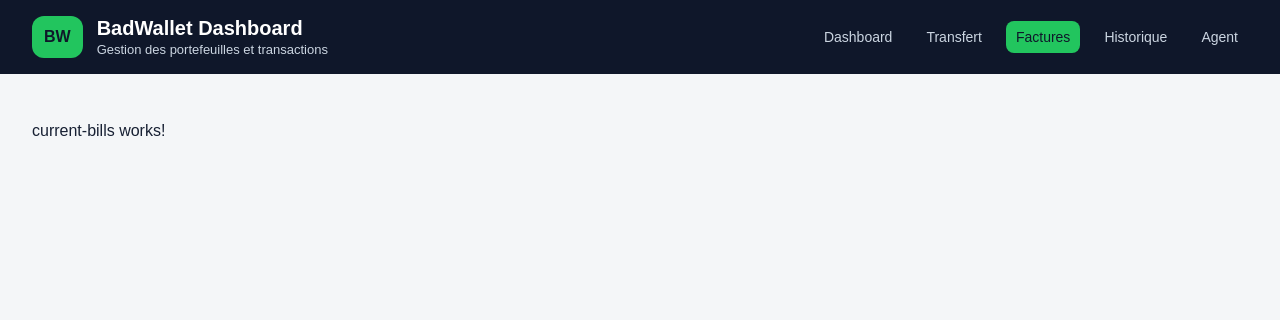
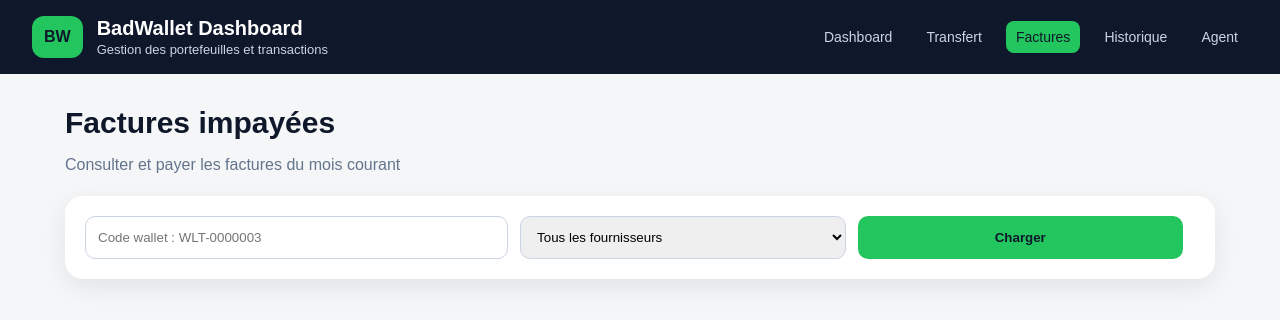
Before and after one commit to fadillawani/ExamenDESIGNPATTERN-S6, an Angular app in the folder badwallet-dashboard/: page /bills in a window 1280 px wide. Shown: the top 320 px of the page. Built offline with nearby package versions, Linux system fonts and the light colour scheme.

Commit message:
feat: add bills UI

```diff
--- a/badwallet-dashboard/src/app/core/services/billing-api.service.ts
+++ b/badwallet-dashboard/src/app/core/services/billing-api.service.ts
@@ -1,9 +1,26 @@
 import { Injectable } from '@angular/core';
+import { HttpClient, HttpParams } from '@angular/common/http';
+import { Observable } from 'rxjs';
+import { Bill } from '../models/bill.model';
 
 @Injectable({
   providedIn: 'root'
 })
 export class BillingApiService {
+  private readonly BASE_URL = 'http://localhost:8080/api/external/factures';
 
-  constructor() { }
+  constructor(private http: HttpClient) {}
+
+  getCurrentBills(walletCode: string, unite?: string): Observable<Bill[]> {
+    let params = new HttpParams();
+
+    if (unite) {
+      params = params.set('unite', unite);
+    }
+
+    return this.http.get<Bill[]>(
+      `${this.BASE_URL}/${walletCode}/current`,
+      { params }
+    );
+  }
 }
--- a/badwallet-dashboard/src/app/core/services/wallet-api.service.ts
+++ b/badwallet-dashboard/src/app/core/services/wallet-api.service.ts
@@ -27,6 +27,11 @@ export interface TransferRequest {
   senderPhone: string;
   receiverPhone: string;
   amount: number;
+}
+export interface PayFacturesRequest {
+  phoneNumber: string;
+  serviceName: string;
+  factureReferences: string[];
 }
 
 @Injectable({
@@ -79,6 +84,9 @@ transfer(payload: TransferRequest): Observable<string> {
     { responseType: 'text' }
   );
 }
+payFactures(payload: PayFacturesRequest): Observable<object> {
+  return this.http.post<object>(`${this.BASE_URL}/pay-factures`, payload);
+}
 
 
 }
--- a/badwallet-dashboard/src/app/features/bills/current-bills/current-bills.component.css
+++ b/badwallet-dashboard/src/app/features/bills/current-bills/current-bills.component.css
@@ -0,0 +1,115 @@
+.bills-page {
+  max-width: 1150px;
+  margin: 0 auto;
+}
+
+.page-header h2 {
+  margin: 0;
+  font-size: 30px;
+  color: #0f172a;
+}
+
+.page-header p {
+  color: #64748b;
+}
+
+.filter-card {
+  margin-top: 22px;
+  background: white;
+  padding: 20px;
+  border-radius: 18px;
+  box-shadow: 0 8px 24px rgba(15,23,42,.08);
+  display: grid;
+  grid-template-columns: 1.3fr 1fr 1fr auto;
+  gap: 12px;
+}
+
+input,
+select {
+  padding: 12px;
+  border: 1px solid #cbd5e1;
+  border-radius: 10px;
+}
+
+button {
+  background: #22c55e;
+  color: #0f172a;
+  border: none;
+  padding: 12px 18px;
+  border-radius: 10px;
+  font-weight: 800;
+  cursor: pointer;
+}
+
+button:disabled {
+  background: #cbd5e1;
+}
+
+.table-card {
+  margin-top: 22px;
+  background: white;
+  border-radius: 18px;
+  box-shadow: 0 8px 24px rgba(15,23,42,.08);
+  overflow: hidden;
+}
+
+table {
+  width: 100%;
+  border-collapse: collapse;
+}
+
+th {
+  background: #f8fafc;
+  color: #475569;
+  padding: 14px;
+  text-align: left;
+}
+
+td {
+  padding: 14px;
+  border-top: 1px solid #e2e8f0;
+}
+
+.amount {
+  font-weight: 800;
+  color: #16a34a;
+}
+
+.status {
+  background: #fee2e2;
+  color: #991b1b;
+  padding: 6px 10px;
+  border-radius: 999px;
+  font-weight: 700;
+}
+
+.actions {
+  padding: 18px;
+  border-top: 1px solid #e2e8f0;
+  display: flex;
+  justify-content: flex-end;
+}
+
+.success {
+  margin-top: 18px;
+  padding: 12px;
+  background: #dcfce7;
+  color: #166534;
+  border-radius: 10px;
+}
+
+.error {
+  margin-top: 18px;
+  padding: 12px;
+  background: #fee2e2;
+  color: #991b1b;
+  border-radius: 10px;
+}
+
+.info {
+  margin-top: 18px;
+  padding: 12px;
+  background: #eff6ff;
+  color: #1d4ed8;
+  border-radius: 10px;
+}
--- a/badwallet-dashboard/src/app/features/bills/current-bills/current-bills.component.html
+++ b/badwallet-dashboard/src/app/features/bills/current-bills/current-bills.component.html
@@ -1 +1,83 @@
-<p>current-bills works!</p>
+<section class="bills-page">
+  <div class="page-header">
+    <h2>Factures impayées</h2>
+    <p>Consulter et payer les factures du mois courant</p>
+  </div>
+
+  <form class="filter-card" [formGroup]="searchForm" (ngSubmit)="loadBills()">
+    <input
+      type="text"
+      formControlName="walletCode"
+      placeholder="Code wallet : WLT-0000003"
+    >
+
+    <select formControlName="unite">
+      <option value="">Tous les fournisseurs</option>
+      <option value="ISM">ISM</option>
+      <option value="WOYAFAL">WOYAFAL</option>
+    </select>
+
+    <button type="submit" [disabled]="loading">
+      Charger
+    </button>
+  </form>
+
+  <div class="helper" *ngIf="searchForm.value.walletCode">
+    Téléphone utilisé pour le paiement :
+    <strong>{{ phoneFromWalletCode(searchForm.value.walletCode) }}</strong>
+  </div>
+
+  <div *ngIf="successMessage" class="success">{{ successMessage }}</div>
+  <div *ngIf="errorMessage" class="error">{{ errorMessage }}</div>
+  <div *ngIf="loading" class="info">Traitement en cours...</div>
+
+  <div class="table-card" *ngIf="bills.length > 0">
+    <table>
+      <thead>
+        <tr>
+          <th></th>
+          <th>Référence</th>
+          <th>Service</th>
+          <th>Unité</th>
+          <th>Montant</th>
+          <th>Échéance</th>
+          <th>Statut</th>
+        </tr>
+      </thead>
+
+      <tbody>
+        <tr *ngFor="let bill of bills">
+          <td>
+            <input
+              type="checkbox"
+              [checked]="selectedReferences.has(bill.reference)"
+              (change)="toggleBill(bill.reference, $any($event.target).checked)"
+            >
+          </td>
+
+          <td>{{ bill.reference }}</td>
+          <td>{{ bill.serviceName }}</td>
+          <td>{{ bill.unite }}</td>
+          <td class="amount">{{ bill.amount | xof }}</td>
+          <td>{{ bill.dueDate }}</td>
+
+          <td>
+            <span class="status">
+              {{ bill.paid ? 'Payée' : 'Impayée' }}
+            </span>
+          </td>
+        </tr>
+      </tbody>
+    </table>
+
+    <div class="actions">
+      <button
+        type="button"
+        (click)="paySelectedBills()"
+        [disabled]="loading || selectedReferences.size === 0"
+      >
+        Payer les factures sélectionnées
+      </button>
+    </div>
+  </div>
+</section>
--- a/badwallet-dashboard/src/app/features/bills/current-bills/current-bills.component.ts
+++ b/badwallet-dashboard/src/app/features/bills/current-bills/current-bills.component.ts
@@ -1,11 +1,107 @@
 import { Component } from '@angular/core';
+import { CommonModule } from '@angular/common';
+import { FormBuilder, FormGroup, ReactiveFormsModule, Validators } from '@angular/forms';
+
+import { BillingApiService } from '../../../core/services/billing-api.service';
+import { WalletApiService } from '../../../core/services/wallet-api.service';
+import { Bill } from '../../../core/models/bill.model';
+import { XofPipe } from '../../../shared/pipes/xof.pipe';
 
 @Component({
   selector: 'app-current-bills',
-  imports: [],
+  standalone: true,
+  imports: [CommonModule, ReactiveFormsModule, XofPipe],
   templateUrl: './current-bills.component.html',
   styleUrl: './current-bills.component.css'
 })
 export class CurrentBillsComponent {
+  searchForm!: FormGroup;
 
+  bills: Bill[] = [];
+  selectedReferences = new Set<string>();
+
+  loading = false;
+  successMessage = '';
+  errorMessage = '';
+
+  constructor(
+    private fb: FormBuilder,
+    private billingApiService: BillingApiService,
+    private walletApiService: WalletApiService
+  ) {
+    this.searchForm = this.fb.group({
+      phoneNumber: ['', Validators.required],
+      walletCode: ['', Validators.required],
+      unite: ['']
+    });
+  }
+
+  loadBills(): void {
+    if (this.searchForm.invalid) {
+      this.searchForm.markAllAsTouched();
+      return;
+    }
+
+    this.loading = true;
+    this.errorMessage = '';
+    this.successMessage = '';
+    this.selectedReferences.clear();
+
+    const walletCode = this.searchForm.value.walletCode;
+    const unite = this.searchForm.value.unite || undefined;
+
+    this.billingApiService.getCurrentBills(walletCode, unite).subscribe({
+      next: response => {
+        this.bills = response;
+        this.loading = false;
+      },
+      error: () => {
+        this.errorMessage = 'Impossible de charger les factures.';
+        this.loading = false;
+      }
+    });
+  }
+
+  toggleBill(reference: string, checked: boolean): void {
+    if (checked) {
+      this.selectedReferences.add(reference);
+    } else {
+      this.selectedReferences.delete(reference);
+    }
+  }
+
+  paySelectedBills(): void {
+    if (this.selectedReferences.size === 0) {
+      this.errorMessage = 'Veuillez sélectionner au moins une facture.';
+      return;
+    }
+
+    this.loading = true;
+    this.errorMessage = '';
+    this.successMessage = '';
+
+    this.walletApiService.payFactures({
+     phoneNumber: this.phoneFromWalletCode(this.searchForm.value.walletCode),
+      serviceName: this.searchForm.value.unite || 'ISM',
+      factureReferences: Array.from(this.selectedReferences)
+    }).subscribe({
+      next: () => {
+        this.successMessage = 'Factures payées avec succès.';
+        this.selectedReferences.clear();
+        this.loadBills();
+      },
+      error: () => {
+        this.errorMessage = 'Erreur lors du paiement des factures.';
+        this.loading = false;
+      }
+    });
+  }
+
+  normalizePhone(phone: string): string {
+    return phone.replace(/\s+/g, '');
+  }
+  phoneFromWalletCode(walletCode: string): string {
+  const id = walletCode.replace('WLT-', '');
+  return `+22177${id}`;
 }
+}
```
Also changed, not shown: badwallet-dashboard/src/app/core/models/bill.model.ts (added, +10 -0 lines), 2 other files (tests, documents, lock files or other folders).
